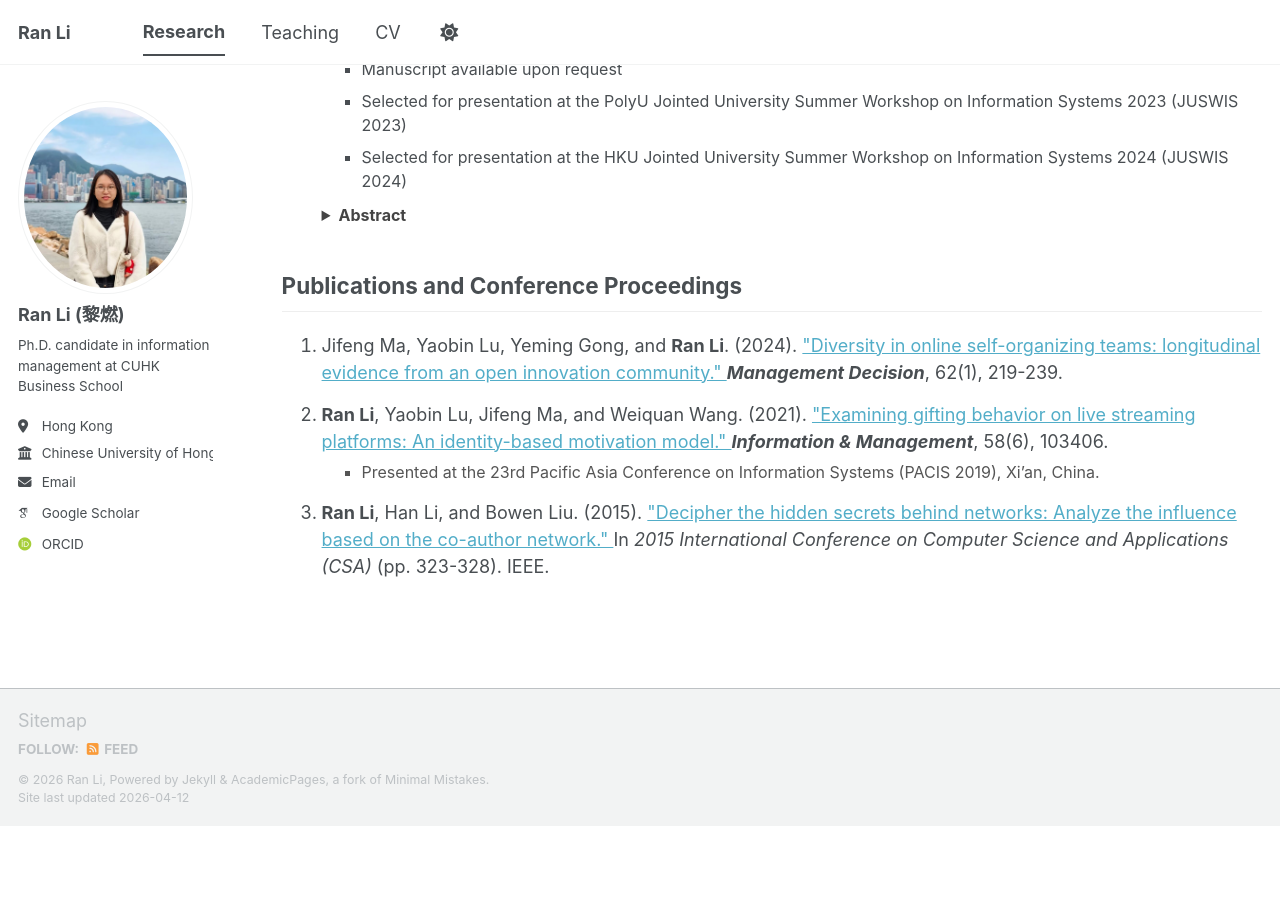
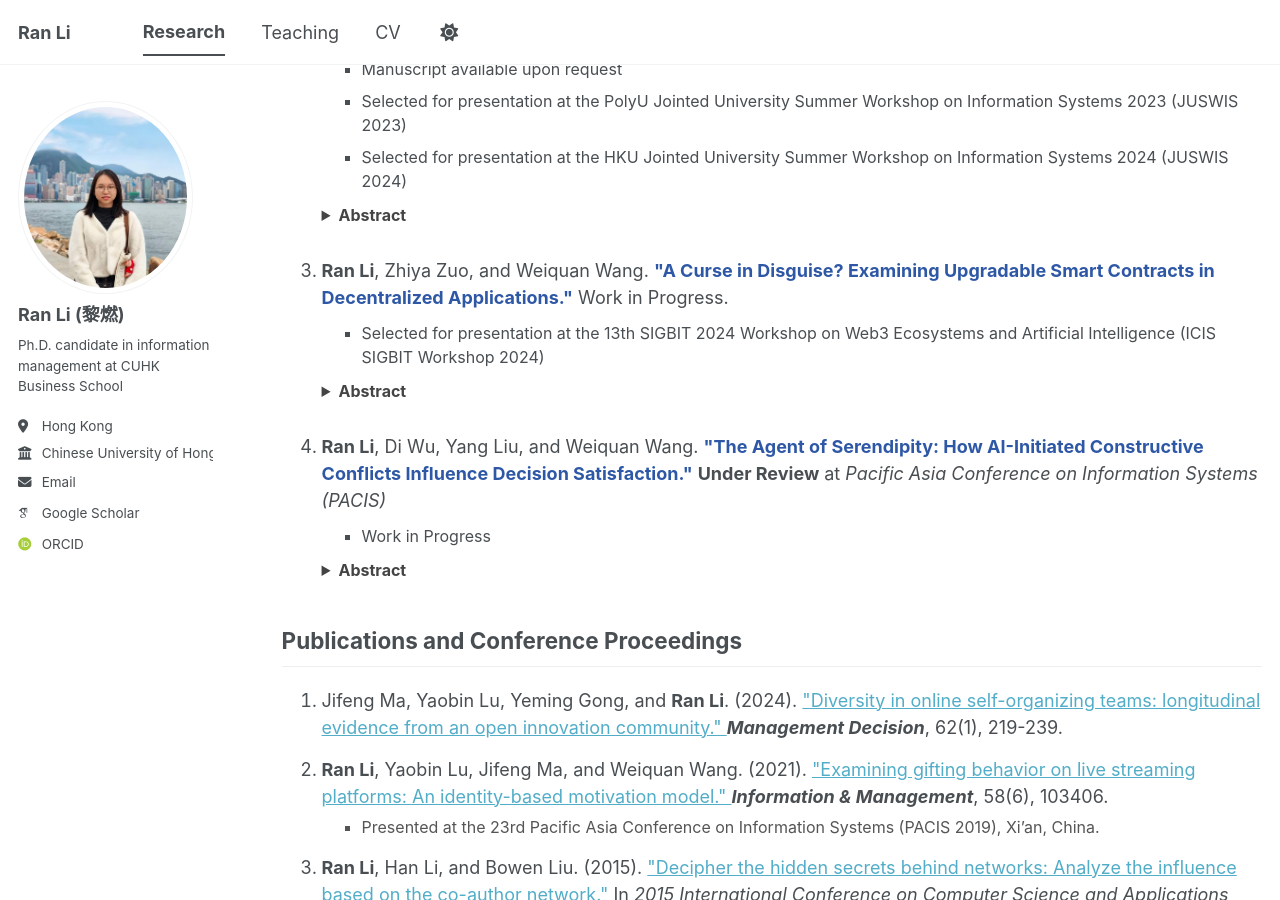
Before and after one commit to elaine-ran-li/elaine-ran-li.github.io, a Jekyll site: the page built from _pages/publications.html, in a window 1280 px wide and 900 px high, scrolled down 510 px. Built offline with Jekyll 4.4.1, drawn with Linux system fonts in a browser that asks for light colours; some web fonts are replaced; a script bundle is joined from its source files by our own code; library files that are not in the unit come from our copies; before the commit the page ends 1336 px from its top, so only the background shows below that.

Commit message:
update page

```diff
--- a/_pages/publications.html
+++ b/_pages/publications.html
@@ -79,6 +79,44 @@ author_profile: true
     </details>
   </li>
 
+
+  <li style="margin-bottom: 30px;">
+    <strong>Ran Li</strong>, Zhiya Zuo, and Weiquan Wang.
+    <span style="color: #2e58a6; font-weight: bold;">"A Curse in Disguise? Examining Upgradable Smart Contracts in Decentralized Applications."</span>
+    Work in Progress.
+
+    <ul style="list-style-type: square; margin-top: 10px; margin-bottom: 10px; font-size: 16px;">
+      <li>Selected for presentation at the 13th SIGBIT 2024 Workshop on Web3 Ecosystems and Artificial Intelligence (ICIS SIGBIT Workshop 2024)</li>
+    </ul>
+
+    <details style="cursor: pointer; margin-top: 10px;">
+      <summary style="font-weight: bold; font-size: 16px; color: #444; outline: none;">
+        Abstract
+      </summary>
+      <p style="text-align: justify; font-size: 14px; color: #333; margin-top: 10px; padding-left: 15px; border-left: 2px solid #eeeeee;">
+        Blockchain technology, with its promise of decentralization and immutability, is increasingly being used as an algorithmic governance mechanism in business operations. Yet, the rigid nature of traditional smart contracts—once deployed, they cannot be altered—has led to the development of upgradable smart contracts (USCs). USCs can be modified post-deployment, offering design flexibility for decentralized applications (dApps) development but potentially challenging the foundational principles of blockchain. Despite the growing adoption of USCs in dApp development practices, it remains unclear how they impact user engagement, which is critical for the survival and long-term success of dApps. Drawing on the blockchain governance framework, we propose that while USCs offer practical advantages, they may undermine user trust by altering decision-making process and accountability, conflicting with blockchain’s promise of decentralization. However, this negative impact may be mitigated through strategic use of token incentives and community-driven governance (i.e., decentralized autonomous organizations (DAOs)). We discuss the potential theoretical and managerial implications of this study.
+      </p>
+    </details>
+  </li>
+
+  <li style="margin-bottom: 30px;">
+    <strong>Ran Li</strong>, Di Wu, Yang Liu, and Weiquan Wang.
+    <span style="color: #2e58a6; font-weight: bold;">"The Agent of Serendipity: How AI-Initiated Constructive Conflicts Influence Decision Satisfaction."</span>
+    <strong>Under Review</strong> at <i>Pacific Asia Conference on Information Systems (PACIS)</i>
+
+    <ul style="list-style-type: square; margin-top: 10px; margin-bottom: 10px; font-size: 16px;">
+      <li>Work in Progress</li>
+    </ul>
+
+    <details style="cursor: pointer; margin-top: 10px;">
+      <summary style="font-weight: bold; font-size: 16px; color: #444; outline: none;">
+        Abstract
+      </summary>
+      <p style="text-align: justify; font-size: 14px; color: #333; margin-top: 10px; padding-left: 15px; border-left: 2px solid #eeeeee;">
+        As AI agents increasingly automate our daily decisions, they offer unprecedented efficiency but risk trapping users in algorithmic “filter bubbles” that reinforce existing preferences. Over-reliance on AI delegation can gradually erode human agency, subtly substituting a user’s genuine self-discovery with predictable preferences. To counteract this concern, we propose a novel serendipity design: AI-initiated constructive conflict. Instead of strictly obeying user instructions, an AI agent in a constructive conflict scenario deliberately presents alternative suggestions that challenge a user’s initial preference. We hypothesize that such constructive conflict enhances users’ decision satisfaction by fostering psychological ownership and perceived self-diagnosticity. To test our model, we plan to conduct a laboratory experiment where participants plan a vacation with a travel AI agent. This research intends to contribute to human-centered AI design by demonstrating how AI-initiated constructive conflict can break preference reinforcement and transform algorithms from passive assistants into active partners in preference discovery.
+      </p>
+    </details>
+  </li>
 </ol>
 
 
```
Also changed, not shown: _pages/cv.md (+2 -0 lines).
